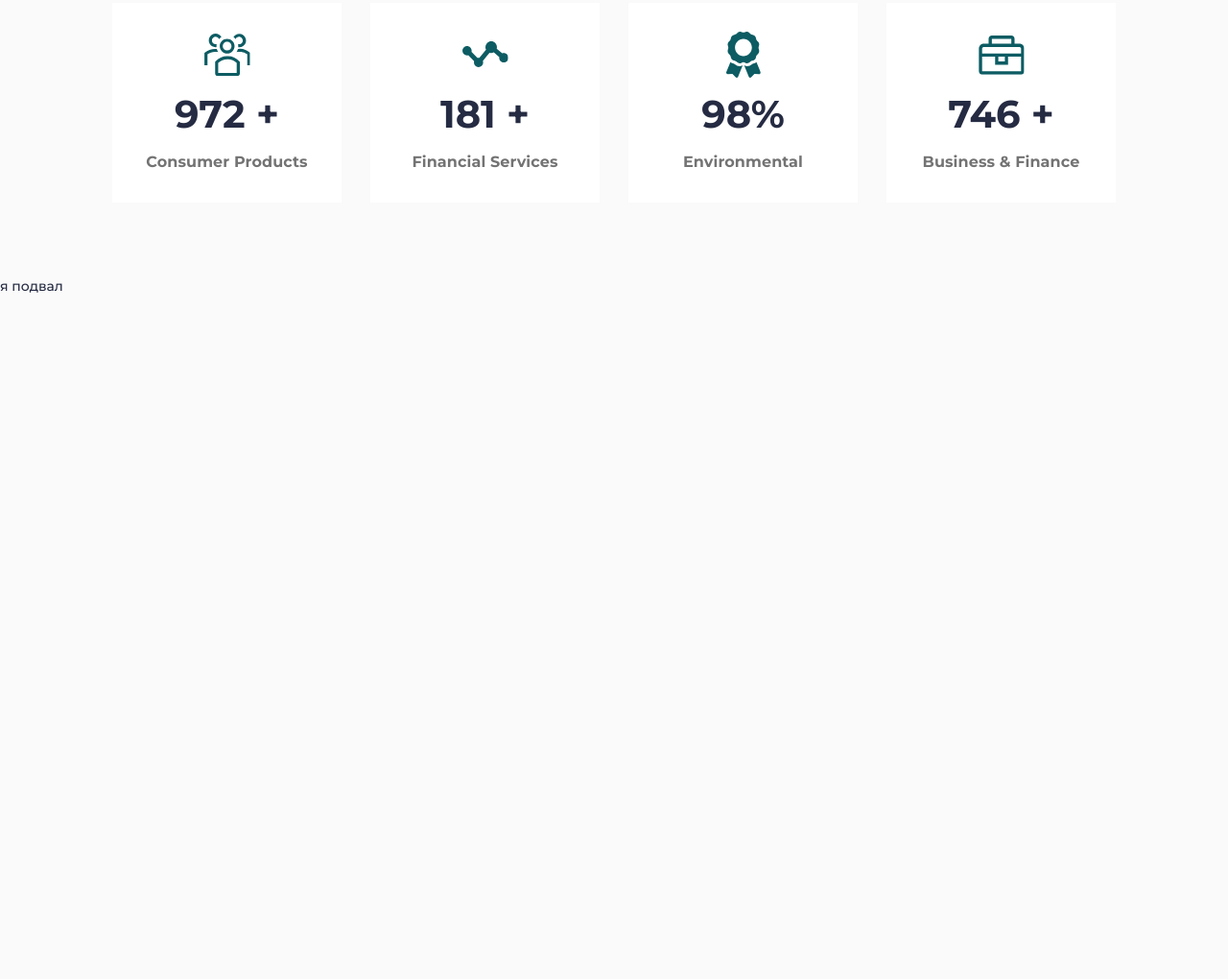
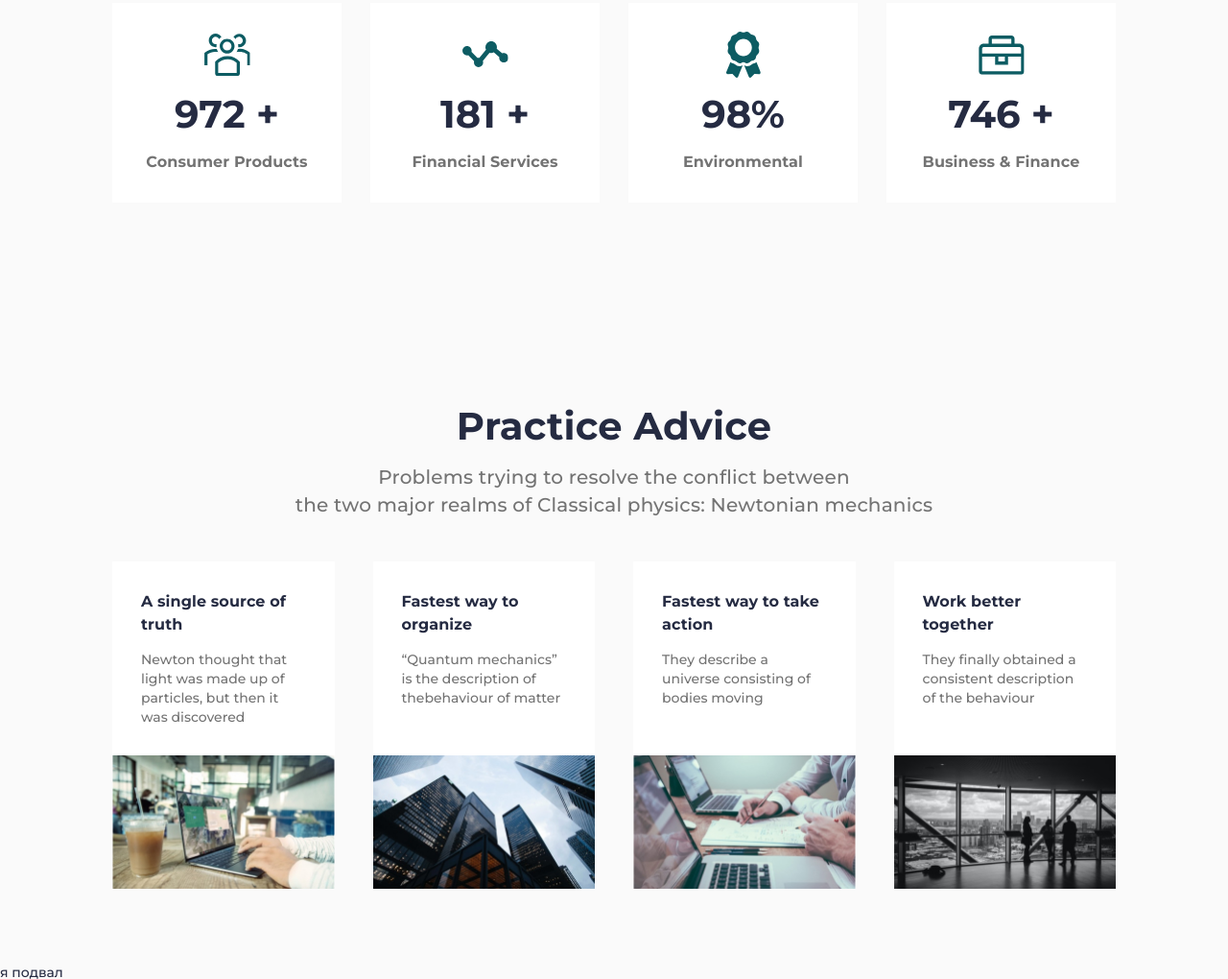
Before and after one commit to AleksandrDiakov/Relvise, a plain HTML site: page index.html in a window 1280 px wide. Shown: the part 1173-2193 px from the top of the page at 96% size. Before the commit the page ends 1478 px from the top, so only its background shows below. Drawn offline with Linux system fonts and the light colour scheme.

Commit message:
practice done

```diff
--- a/css/style.css
+++ b/css/style.css
@@ -139,7 +139,8 @@ body {
 }
 
 .page__advantages {
-
+}
+.page__practice {
 }
 
 /* --------header-block-------------------------------------------------------------------- */
@@ -435,6 +436,94 @@ body {
     color: #737373;
 }
 
+/* --------advantages-------------------------------------------------------------------- */
+
+
+.practice{
+    padding: 125px 0 80px 0;
+}
+@media (max-width: 993px) {
+    .practice{
+        padding: 40px 0 80px 0;
+    }
+}
+
+@media (max-width: 767px) {
+    .practice{
+        padding: 0 0 40px 0;
+    }
+}
+.practice__container{}
+.practice__header {
+    margin: 0 0 45px 0;
+}
+
+@media (max-width: 767px) {
+    .practice__header{
+        padding: 0 0 25px 0;
+    }
+}
+
+.practice__body{
+    margin: 0 -20px -30px;
+    display: flex;
+    flex-wrap: wrap;
+}
+.practice__column{
+    padding: 0 20px;
+    margin: 0 0 30px 0;
+    flex: 0 1 25%;
+}
+
+@media (max-width: 1040px) {
+    .practice__column{
+    flex: 0 1 50%;
+    }
+}
+
+@media (max-width: 630px) {
+    .practice__column{
+    flex: 0 1 100%;
+    }
+}
+.practice__item {
+
+}
+.item-practice{
+    background-color: #fff;
+    display: flex;
+    height: 100%;
+    flex-direction: column;
+}
+.item-practice__content{
+    padding: 30px;
+    flex: 1 1 auto;
+}
+.item-practice__link {
+    color: inherit;
+    display: inline-block;
+}
+
+.item-practice__link:hover {
+    text-decoration: underline;
+}
+.item-practice__link:not(:last-child) {
+    margin: 0 0 15px 0;
+}
+.item-practice__title{
+    font-size: 16px;
+    font-weight: 700;
+    line-height: 150%;
+    letter-spacing: 0.1px;
+}
+.item-practice__text{
+    color: #737373;
+    line-height: 142%;
+}
+.item-practice__image{
+    display: block;
+    padding: 0 0 60% 0;
+}
 
 /* --------footer-------------------------------------------------------------------- */
 .footer {
--- a/index.html
+++ b/index.html
@@ -133,6 +133,78 @@
                     </div>
                 </div>
             </section>
+            <section class="page__practice practice">
+                <div class="practice__container _container">
+                    <div class="practice__header header-block">
+                        <h2 class="header-block__title">Practice Advice</h2>
+                        <div class="header-block__sub-title">
+                            Problems trying to resolve the conflict between <br> the two major realms of Classical physics: Newtonian mechanics
+                        </div>
+                    </div>
+                    <div class="practice__body">
+                        <div class="practice__column">
+                            <article class="practice__item item-practice">
+                                <div class="item-practice__content">
+                                    <a href="" class="item-practice__link">
+                                    <h4 class="item-practice__title">A single source of truth</h4>
+                                    </a>
+                                    <div class="item-practice__text">
+                                        Newton thought that light was made up of particles, but then it was discovered
+                                    </div>
+                                </div>
+                                <a href="" class="item-practice__image _ibg">
+                                    <img src="/img/practice/01.jpg" alt="A single source of truth">
+                                </a>
+                            </article>
+                        </div>
+                        <div class="practice__column">
+                            <article class="practice__item item-practice">
+                                <div class="item-practice__content">
+                                    <a href="" class="item-practice__link">
+                                        <h4 class="item-practice__title">Fastest way to organize</h4>
+                                    </a>
+                                    <div class="item-practice__text">
+                                        “Quantum mechanics” is the description of thebehaviour of matter
+                                    </div>
+                                </div>
+                                <a href="" class="item-practice__image _ibg">
+                                    <img src="/img/practice/02.jpg" alt="Fastest way to organize">
+                                </a>
+                            </article>
+                        </div>
+                        <div class="practice__column">
+                            <article class="practice__item item-practice">
+                                <div class="item-practice__content">
+                                    <a href="" class="item-practice__link">
+                                        <h4 class="item-practice__title">Fastest way to take action</h4>
+                                    </a>
+                                    <div class="item-practice__text">
+                                        They describe a universe consisting of bodies moving
+                                    </div>
+                                </div>
+                                <a href="" class="item-practice__image _ibg">
+                                    <img src="/img/practice/03.jpg" alt="Fastest way to take action">
+                                </a>
+                            </article>
+                        </div>
+                        <div class="practice__column">
+                            <article class="practice__item item-practice">
+                                <div class="item-practice__content">
+                                    <a href="" class="item-practice__link">
+                                        <h4 class="item-practice__title">Work better together</h4>
+                                    </a>
+                                    <div class="item-practice__text">
+                                        They finally obtained a consistent description of the behaviour
+                                    </div>
+                                </div>
+                                <a href="" class="item-practice__image _ibg">
+                                    <img src="/img/practice/04.jpg" alt="Work better together">
+                                </a>
+                            </article>
+                        </div>
+                    </div>
+                </div>
+            </section>
         </main>
         <footer class="footer">
             я подвал
```
Also changed, not shown: img/practice/01.jpg (added), img/practice/02.jpg (added), img/practice/03.jpg (added), img/practice/04.jpg (added).
